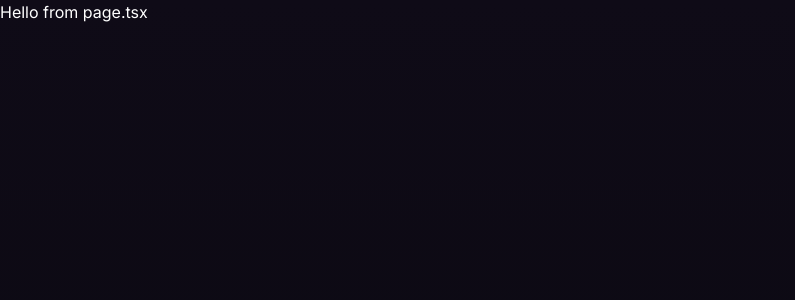
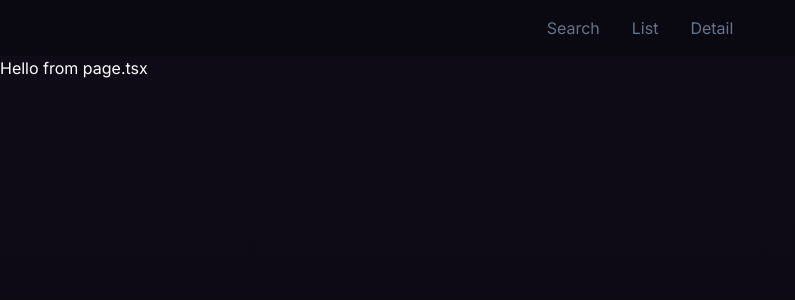
Before and after one commit to PeterZajac/zadanie, a Next.js app: page / in a window 1280 px wide. Shown: the top 300 px of the page, without its empty margins (0-795 px from the left). Built offline with nearby package versions, Linux system fonts and the light colour scheme.

Commit message:
Add Navbar component to layout

```diff
--- a/src/app/layout.tsx
+++ b/src/app/layout.tsx
@@ -1,6 +1,7 @@
 import type { Metadata } from "next";
 import { Inter } from "next/font/google";
 import "./globals.css";
+import Navbar from "@/components/Navbar";
 
 const inter = Inter({ subsets: ["latin"] });
 
@@ -16,7 +17,10 @@ export default function RootLayout({
 }>) {
   return (
     <html lang="en">
-      <body className={inter.className}>{children}</body>
+      <body className={inter.className}>
+        <Navbar />
+        {children}
+      </body>
     </html>
   );
 }
--- /dev/null
+++ b/src/components/Navbar.tsx
@@ -0,0 +1,20 @@
+import Link from "next/link";
+import React from "react";
+
+const Navbar = () => {
+  return (
+    <nav className="bg-[#0a0810] flex flex-row justify-center items-center p-4 gap-8">
+      <Link href="#">
+        <h1 className="text-slate-500 hover:text-white">Search</h1>
+      </Link>
+      <Link href="/list">
+        <h1 className="text-slate-500 hover:text-white">List</h1>
+      </Link>
+      <Link href="/detail">
+        <h1 className="text-slate-500 hover:text-white">Detail</h1>
+      </Link>
+    </nav>
+  );
+};
+
+export default Navbar;
```
